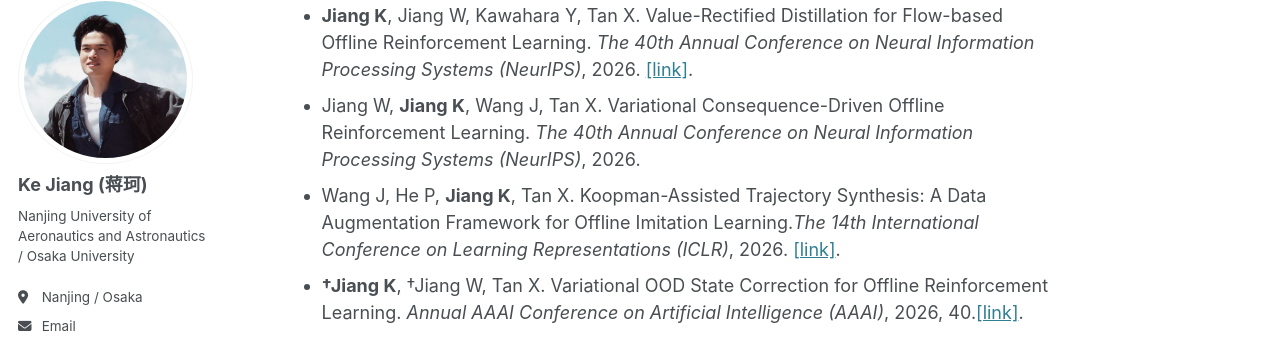
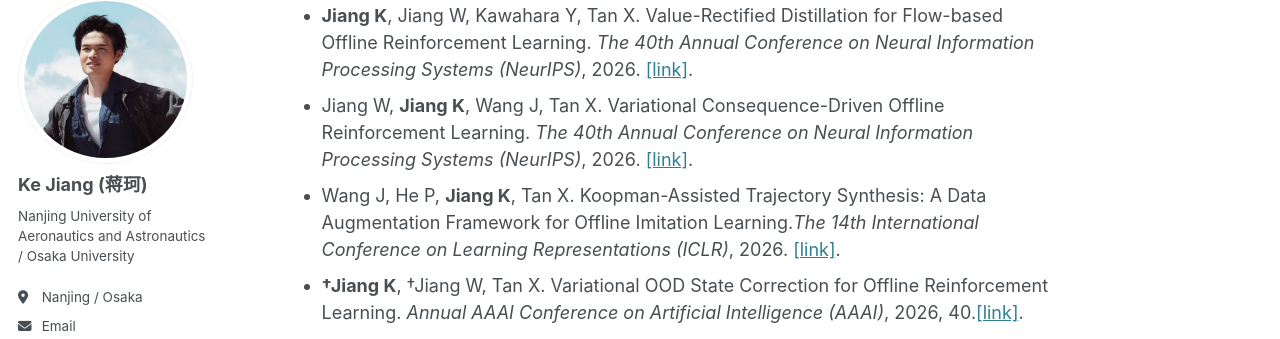
Before and after one commit to Jack10843/Jack10843.github.io, a Jekyll site: the page built from _pages/about.md, in a window 1280 px wide and 900 px high, scrolled down 899 px. Shown: the part 111-450 px from the top of the window. Built offline with Jekyll 4.4.1, drawn with Linux system fonts in a browser that asks for light colours; some web fonts are replaced.

Commit message:
Add publication links to about.md
Added links to conference publications for better accessibility.

```diff
--- a/_pages/about.md
+++ b/_pages/about.md
@@ -29,7 +29,7 @@ Research Interests
 Conference Publications (†:Equal Contribution)
 ======
  - **Jiang K**, Jiang W, Kawahara Y, Tan X. Value-Rectified Distillation for Flow-based Offline Reinforcement Learning. *The 40th Annual Conference on Neural Information Processing Systems (NeurIPS)*, 2026. [\[link\]](https://arxiv.org/abs/2610.29075).
- - Jiang W, **Jiang K**, Wang J, Tan X. Variational Consequence-Driven Offline Reinforcement Learning. *The 40th Annual Conference on Neural Information Processing Systems (NeurIPS)*, 2026.
+ - Jiang W, **Jiang K**, Wang J, Tan X. Variational Consequence-Driven Offline Reinforcement Learning. *The 40th Annual Conference on Neural Information Processing Systems (NeurIPS)*, 2026. [\[link\]](https://arxiv.org/abs/2610.38238).
  - Wang J, He P, **Jiang K**, Tan X. Koopman-Assisted Trajectory Synthesis: A Data Augmentation Framework for Offline Imitation Learning.*The 14th International Conference on Learning Representations (ICLR)*, 2026. [\[link\]](https://openreview.net/forum?id=UAZCKdd4R7).
  - **†Jiang K**, †Jiang W, Tan X. Variational OOD State Correction for Offline Reinforcement Learning. *Annual AAAI Conference on Artificial Intelligence (AAAI)*, 2026, 40.[\[link\]](https://arxiv.org/abs/2505.00503).
  - Qiu L, **Jiang K**, Tan X. RoGA: Towards Generalizable Deepfake Detection through Robust Gradient Alignment. *IEEE International Conference on Multimedia & Expo (ICME)*, <span style="color:red">(Oral)</span>, 2025.[\[link\]](https://arxiv.org/abs/2505.20653).
```
